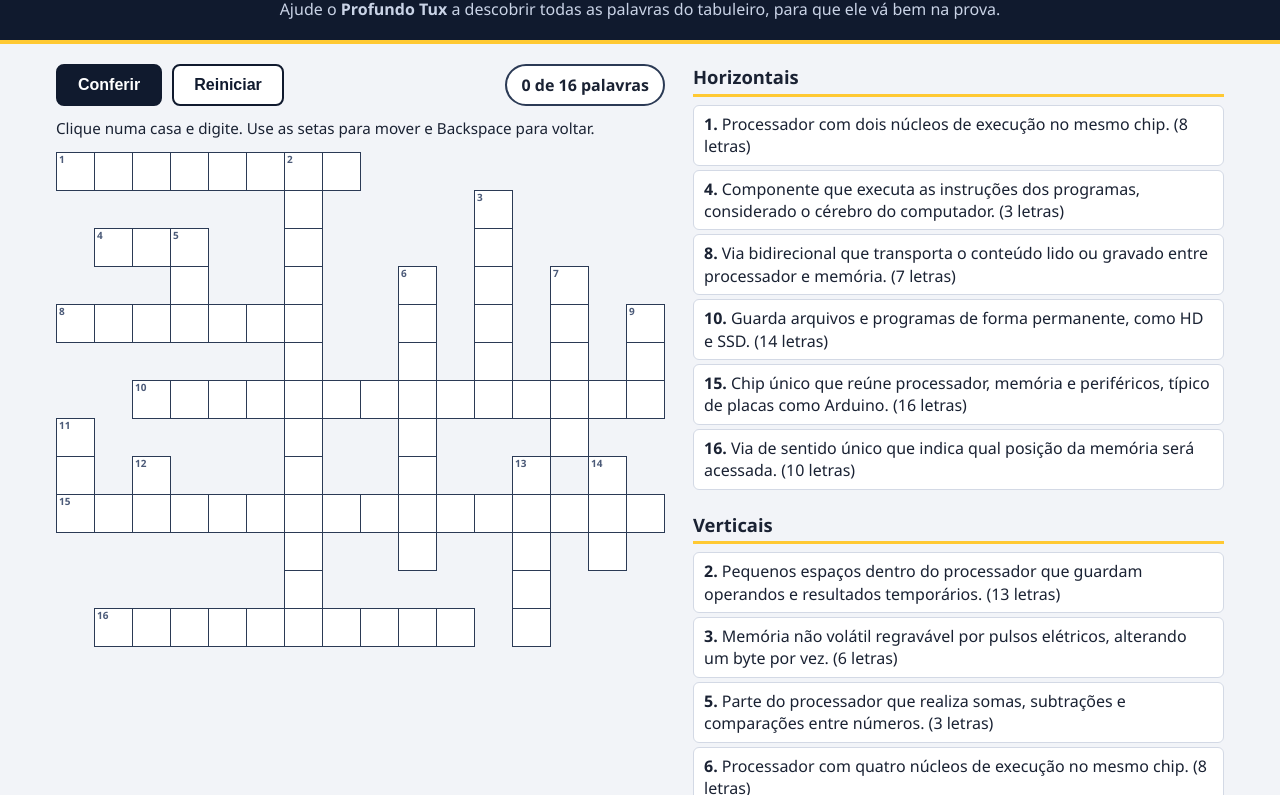
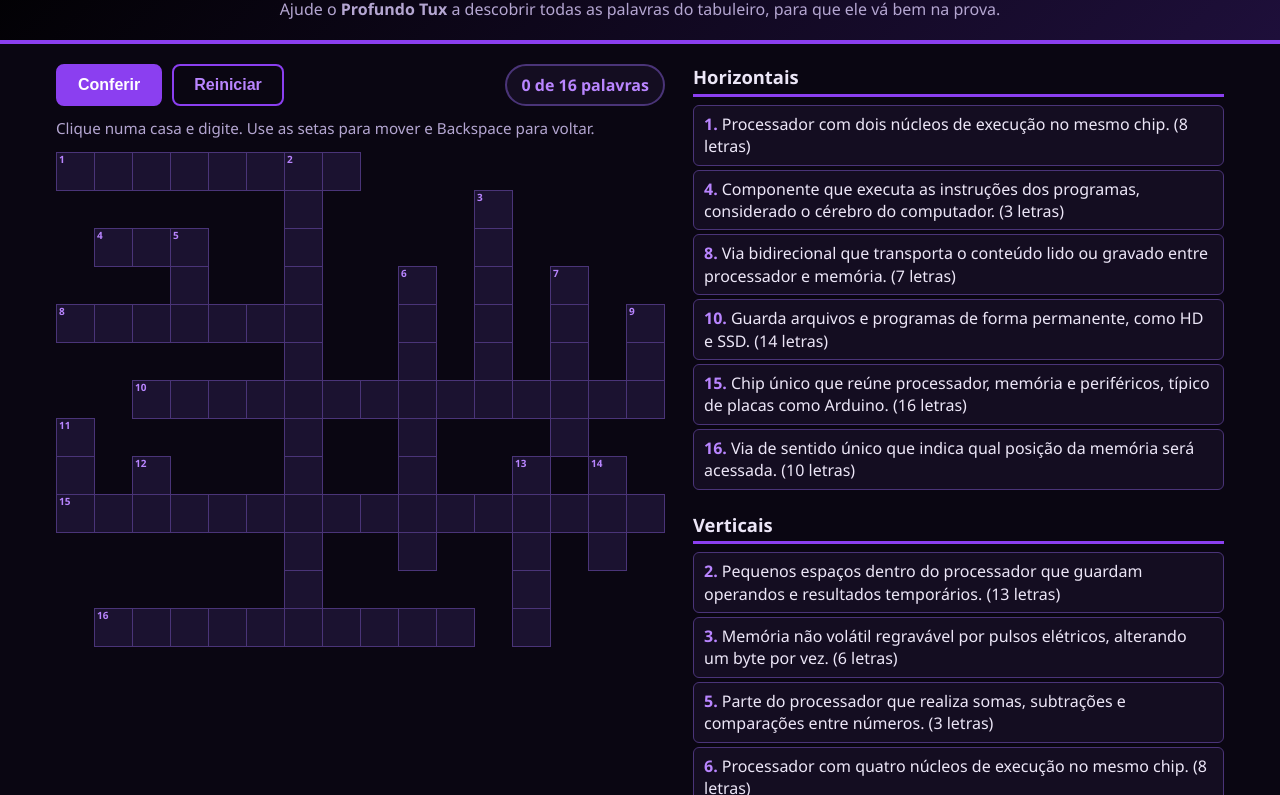
Before and after one commit to gcsantostech/arqcomp-cruzadinha, a plain HTML site: page index.html in a window 1280 px wide. Shown: the part 110-905 px from the top of the page. Drawn offline with Linux system fonts and the light colour scheme.

Commit message:
style(index): modify game theme

```diff
--- a/style.css
+++ b/style.css
@@ -1,14 +1,20 @@
-/* ---------- Cores e tamanhos ---------- */
+/* ---------- Cores e tamanhos (modo escuro: roxo e preto) ---------- */
 :root {
-  --fundo: #f2f4f8;
-  --texto: #1a2233;
-  --azul-escuro: #101a2e;
-  --destaque: #ffc933;
-  --borda: #2b3a55;
-  --certa: #cdeed8;
-  --certa-texto: #14532d;
-  --errada: #fad4d4;
-  --errada-texto: #7f1d1d;
+  --fundo: #0a0612;
+  --painel: #140d21;
+  --casa: #1b1230;
+  --texto: #ece6f7;
+  --texto-suave: #b4a6d1;
+  --roxo-escuro: #1e0f3a;
+  --roxo: #8b3ff0;
+  --destaque: #b985ff;
+  --borda: #4a3478;
+  --certa: #17382a;
+  --certa-borda: #2f8f62;
+  --certa-texto: #7ee2ab;
+  --errada: #44182c;
+  --errada-borda: #c2456f;
+  --errada-texto: #ff9bb8;
   --cel: clamp(22px, 5.4vw, 38px); /* tamanho de cada casa */
 }
 
@@ -26,11 +32,11 @@ body {
 
 /* ---------- Topo ---------- */
 .topo {
-  background: var(--azul-escuro);
+  background: linear-gradient(135deg, #000000 0%, var(--roxo-escuro) 100%);
   color: #ffffff;
   padding: 20px 16px;
   text-align: center;
-  border-bottom: 4px solid var(--destaque);
+  border-bottom: 4px solid var(--roxo);
 }
 
 .titulo {
@@ -48,7 +54,7 @@ body {
 
 .topo p {
   margin: 0;
-  color: #c9d3e6;
+  color: var(--texto-suave);
 }
 
 /* ---------- Layout principal ---------- */
@@ -75,23 +81,24 @@ body {
   font-weight: 600;
   padding: 10px 20px;
   border-radius: 8px;
-  border: 2px solid var(--azul-escuro);
+  border: 2px solid var(--roxo);
   cursor: pointer;
 }
 
 .botao-principal {
-  background: var(--azul-escuro);
+  background: var(--roxo);
   color: #ffffff;
 }
 
 .botao-secundario {
-  background: #ffffff;
-  color: var(--azul-escuro);
+  background: transparent;
+  color: var(--destaque);
 }
 
 .botao:hover {
   background: var(--destaque);
-  color: var(--azul-escuro);
+  border-color: var(--destaque);
+  color: #0a0612;
 }
 
 .botao:focus-visible {
@@ -102,16 +109,18 @@ body {
 .contador {
   margin: 0 0 0 auto;
   padding: 8px 14px;
-  background: #ffffff;
+  background: var(--painel);
   border: 2px solid var(--borda);
   border-radius: 999px;
   font-weight: 700;
+  color: var(--destaque);
 }
 
 .mensagem {
   min-height: 1.4em;
   margin: 12px 0;
   font-size: 0.95rem;
+  color: var(--texto-suave);
 }
 
 /* ---------- Tabuleiro ---------- */
@@ -132,16 +141,18 @@ body {
 }
 
 #tabuleiro td.letra {
-  background: #ffffff;
+  background: var(--casa);
   border: 1px solid var(--borda);
 }
 
 #tabuleiro td.letra.certa {
   background: var(--certa);
+  border-color: var(--certa-borda);
 }
 
 #tabuleiro td.letra.errada {
   background: var(--errada);
+  border-color: var(--errada-borda);
 }
 
 #tabuleiro td.letra:focus-within {
@@ -162,11 +173,12 @@ body {
   font-weight: 700;
   font-size: calc(var(--cel) * 0.55);
   color: var(--texto);
+  caret-color: var(--destaque);
 }
 
 #tabuleiro input:focus {
   outline: none;
-  background: #fff4c2;
+  background: #35206b;
 }
 
 #tabuleiro td.certa input {
@@ -184,7 +196,7 @@ body {
   font-size: 10px;
   font-weight: 600;
   line-height: 1;
-  color: #4b5a78;
+  color: var(--destaque);
   pointer-events: none;
   z-index: 3;
 }
@@ -193,7 +205,7 @@ body {
 .area-pistas h2 {
   margin: 0 0 8px;
   font-size: 1.15rem;
-  border-bottom: 3px solid var(--destaque);
+  border-bottom: 3px solid var(--roxo);
   padding-bottom: 4px;
 }
 
@@ -213,15 +225,15 @@ body {
   text-align: left;
   font: inherit;
   color: inherit;
-  background: #ffffff;
-  border: 1px solid #d3d9e5;
+  background: var(--painel);
+  border: 1px solid var(--borda);
   border-radius: 6px;
   padding: 7px 10px;
   cursor: pointer;
 }
 
 .pista-btn:hover {
-  border-color: var(--azul-escuro);
+  border-color: var(--destaque);
 }
 
 .pista-btn:focus-visible {
@@ -232,6 +244,7 @@ body {
 .pista-numero {
   font-weight: 700;
   margin-right: 4px;
+  color: var(--destaque);
 }
 
 .pista-status {
@@ -242,7 +255,7 @@ body {
 
 .lista-pistas li.certa .pista-btn {
   background: var(--certa);
-  border-color: #6bbf8a;
+  border-color: var(--certa-borda);
 }
 
 .lista-pistas li.certa .pista-status {
@@ -251,7 +264,7 @@ body {
 
 .lista-pistas li.errada .pista-btn {
   background: var(--errada);
-  border-color: #e08a8a;
+  border-color: var(--errada-borda);
 }
 
 .lista-pistas li.errada .pista-status {
```
